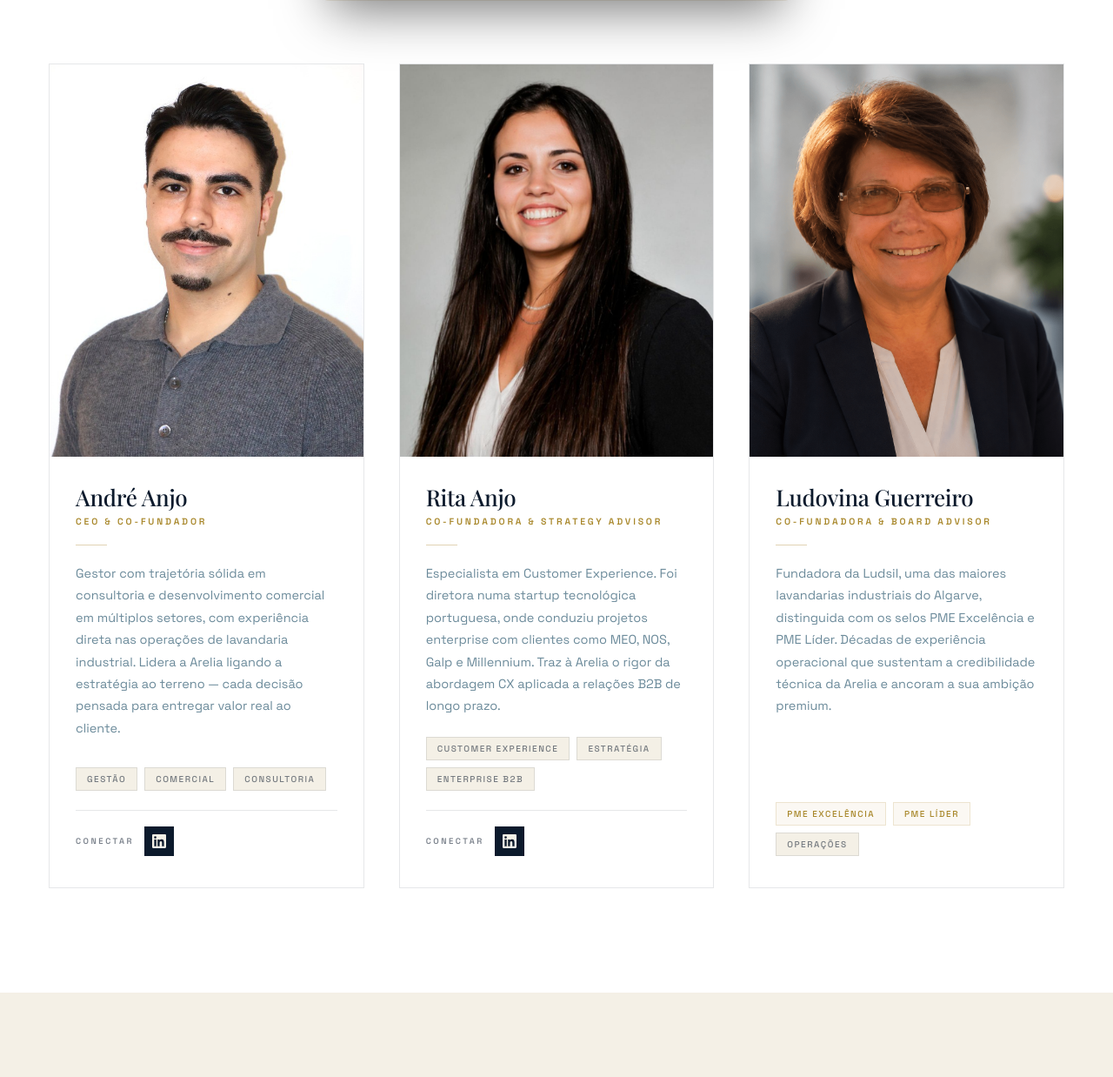
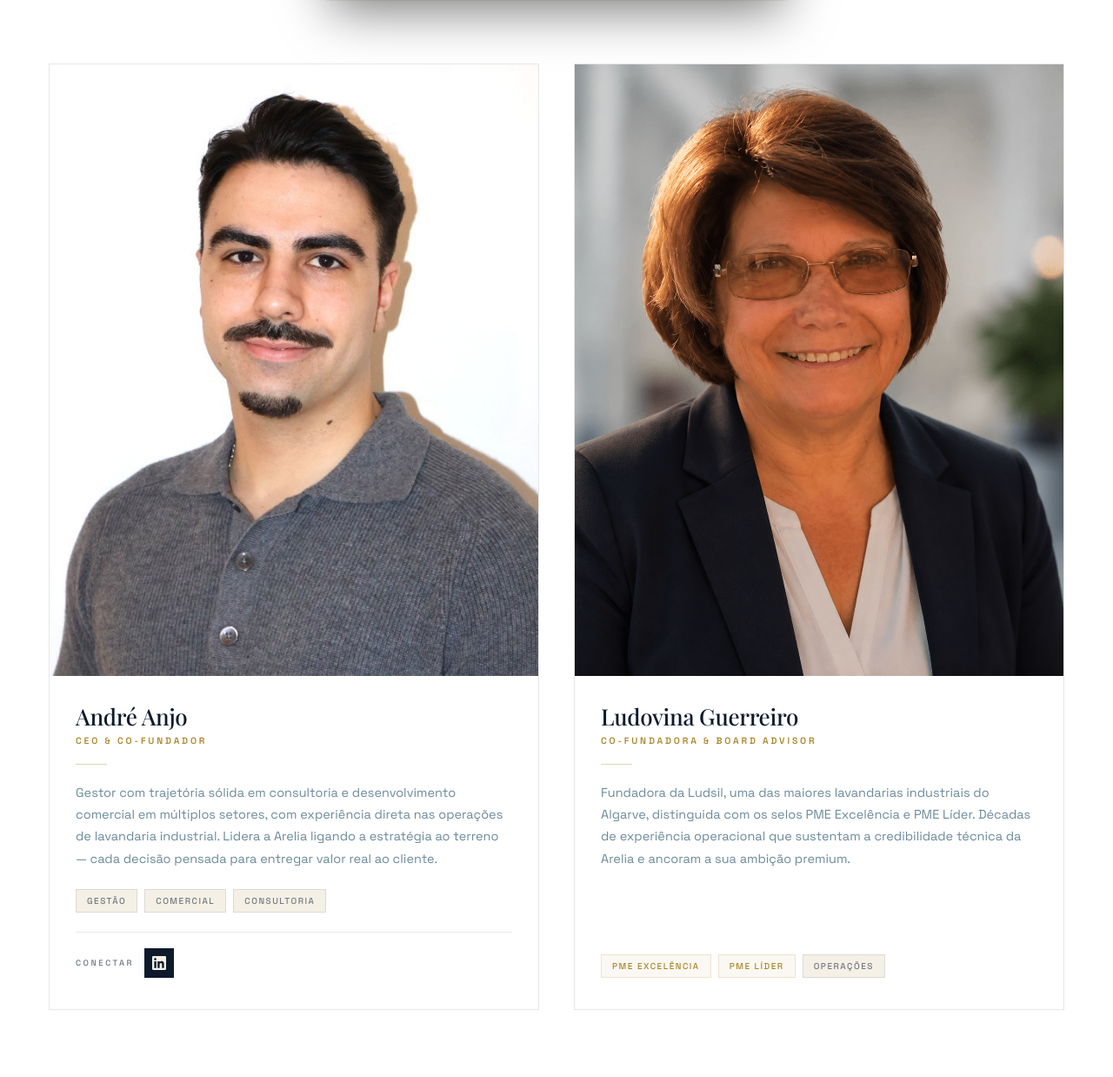
Before and after one commit to AndreAnj0/ar-elia.com, a plain HTML site: page equipa.html in a window 1280 px wide. Shown: the part 776-2014 px from the top of the page at 87% size. Drawn offline with nearby package versions, Linux system fonts and the light colour scheme; a web font is replaced by a local one.

Commit message:
Add files via upload

```diff
--- a/equipa.html
+++ b/equipa.html
@@ -6,10 +6,10 @@
 
 <link rel="icon" type="image/png" href="img/favicon.png"/>
 <link rel="apple-touch-icon" href="img/favicon.png"/>
-<title>A nossa Equipa | André Anjo, Rita Anjo, Ludovina Guerreiro — ARELIA</title>
+<title>A nossa Equipa | André Anjo, Ludovina Guerreiro — ARELIA</title>
 <!-- SEO META (auto-generated) -->
-<meta name="description" content="Conheça o conselho da Arelia: André Anjo (CEO), Rita Anjo (Strategy) e Ludovina Guerreiro (Board Advisor). Experiência em gestão, customer experience e operações de lavandaria industrial no Algarve."/>
-<meta name="keywords" content="arelia equipa, andré anjo lavandaria, rita anjo, ludovina guerreiro ludsil, fundadores arelia"/>
+<meta name="description" content="Conheça o conselho da Arelia: André Anjo (CEO) e Ludovina Guerreiro (Board Advisor). Experiência em gestão e operações de lavandaria industrial no Algarve."/>
+<meta name="keywords" content="arelia equipa, andré anjo lavandaria, ludovina guerreiro ludsil, fundadores arelia"/>
 <meta name="robots" content="index, follow, max-image-preview:large"/>
 <meta name="author" content="Arelia — Lavandaria Industrial"/>
 <meta name="language" content="Portuguese"/>
@@ -18,19 +18,19 @@
 <link rel="canonical" href="https://ar-elia.com/equipa.html"/>
 <meta property="og:type" content="profile"/>
 <meta property="og:url" content="https://ar-elia.com/equipa.html"/>
-<meta property="og:title" content="A nossa Equipa | André Anjo, Rita Anjo, Ludovina Guerreiro — ARELIA"/>
-<meta property="og:description" content="Conheça o conselho da Arelia: André Anjo (CEO), Rita Anjo (Strategy) e Ludovina Guerreiro (Board Advisor). Experiência em gestão, customer experience e operações de lavandaria industrial no Algarve."/>
+<meta property="og:title" content="A nossa Equipa | André Anjo, Ludovina Guerreiro — ARELIA"/>
+<meta property="og:description" content="Conheça o conselho da Arelia: André Anjo (CEO) e Ludovina Guerreiro (Board Advisor). Experiência em gestão e operações de lavandaria industrial no Algarve."/>
 <meta property="og:image" content="https://ar-elia.com/img/lavandaria-hero.png"/>
 <meta property="og:image:width" content="1200"/>
 <meta property="og:image:height" content="630"/>
 <meta property="og:site_name" content="ARELIA — Lavandaria Industrial"/>
 <meta property="og:locale" content="pt_PT"/>
 <meta name="twitter:card" content="summary_large_image"/>
-<meta name="twitter:title" content="A nossa Equipa | André Anjo, Rita Anjo, Ludovina Guerreiro — ARELIA"/>
-<meta name="twitter:description" content="Conheça o conselho da Arelia: André Anjo (CEO), Rita Anjo (Strategy) e Ludovina Guerreiro (Board Advisor). Experiência em gestão, customer experience e operações de lavandaria industrial no Algarve."/>
+<meta name="twitter:title" content="A nossa Equipa | André Anjo, Ludovina Guerreiro — ARELIA"/>
+<meta name="twitter:description" content="Conheça o conselho da Arelia: André Anjo (CEO) e Ludovina Guerreiro (Board Advisor). Experiência em gestão e operações de lavandaria industrial no Algarve."/>
 <meta name="twitter:image" content="https://ar-elia.com/img/lavandaria-hero.png"/>
 <script type="application/ld+json">{"@context":"https://schema.org","@type":"Organization","@id":"https://ar-elia.com/#organization","name":"Arelia — Lavandaria Industrial","alternateName":"Arelia","url":"https://ar-elia.com","logo":"https://ar-elia.com/img/favicon.png","description":"Lavandaria industrial para hotelaria premium no Algarve, Portugal.","email":"AAnjo@ar-elia.com","telephone":"+351918166311","foundingDate":"2026","areaServed":{"@type":"AdministrativeArea","name":"Algarve, Portugal"},"address":{"@type":"PostalAddress","addressRegion":"Algarve","addressCountry":"PT"},"sameAs":["https://www.linkedin.com/company/arelia-lavandaria"]}</script>
-<script type="application/ld+json">{"@context":"https://schema.org","@type":"AboutPage","url":"https://ar-elia.com/equipa.html","name":"A nossa Equipa | André Anjo, Rita Anjo, Ludovina Guerreiro — ARELIA","description":"Conheça o conselho da Arelia: André Anjo (CEO), Rita Anjo (Strategy) e Ludovina Guerreiro (Board Advisor). Experiência em gestão, customer experience e operações de lavandaria industrial no Algarve.","isPartOf":{"@id":"https://ar-elia.com/#website"},"inLanguage":"pt-PT","about":{"@id":"https://ar-elia.com/#organization"}}</script>
+<script type="application/ld+json">{"@context":"https://schema.org","@type":"AboutPage","url":"https://ar-elia.com/equipa.html","name":"A nossa Equipa | André Anjo, Ludovina Guerreiro — ARELIA","description":"Conheça o conselho da Arelia: André Anjo (CEO) e Ludovina Guerreiro (Board Advisor). Experiência em gestão e operações de lavandaria industrial no Algarve.","isPartOf":{"@id":"https://ar-elia.com/#website"},"inLanguage":"pt-PT","about":{"@id":"https://ar-elia.com/#organization"}}</script>
 <link href="https://fonts.googleapis.com/css2?family=Playfair+Display:ital,wght@0,400;0,500;0,600;0,700;0,800;1,400;1,500;1,600&family=Space+Grotesk:wght@300;400;500;600;700&display=swap" rel="stylesheet"/>
 
 <style>
@@ -250,7 +250,7 @@ nav {
 }
 .board-grid {
   display: grid;
-  grid-template-columns: repeat(3, 1fr);
+  grid-template-columns: repeat(2, 1fr);
   gap: 40px;
 }
 
@@ -719,7 +719,7 @@ gtag('config', 'G-7SKWWCWMZV', {
 <section class="board">
   <div class="board-inner">
     <span class="board-eyebrow">O Board</span>
-    <h2 class="board-title">Três trajetos,<br>uma visão.</h2>
+    <h2 class="board-title">Dois trajetos,<br>uma visão.</h2>
 
     <div class="board-grid">
 
@@ -744,33 +744,6 @@ gtag('config', 'G-7SKWWCWMZV', {
           <div class="member-social">
             <span class="member-social-label">Conectar</span>
             <a class="member-linkedin" href="https://www.linkedin.com/in/andreanj0/" target="_blank" rel="noopener" aria-label="LinkedIn de André Anjo">
-              <svg viewBox="0 0 24 24" xmlns="http://www.w3.org/2000/svg"><path d="M20.45 20.45h-3.55v-5.57c0-1.33-.03-3.04-1.85-3.04-1.85 0-2.14 1.45-2.14 2.94v5.67H9.36V9h3.41v1.56h.05c.47-.9 1.64-1.85 3.37-1.85 3.6 0 4.26 2.37 4.26 5.45v6.29zM5.34 7.43a2.06 2.06 0 1 1 0-4.12 2.06 2.06 0 0 1 0 4.12zM7.12 20.45H3.56V9h3.56v11.45zM22.22 0H1.77C.79 0 0 .77 0 1.72v20.56C0 23.23.79 24 1.77 24h20.45c.98 0 1.78-.77 1.78-1.72V1.72C24 .77 23.2 0 22.22 0z"/></svg>
-            </a>
-          </div>
-        </div>
-      </article>
-
-      <!-- RITA ANJO -->
-      <article class="member-card reveal">
-        <div class="member-photo">
-          <img src="img/rita.jpeg" alt="Rita Anjo — Co-fundadora e Strategy Advisor da Arelia"
-               loading="lazy"
-               onerror="this.style.display='none';this.nextElementSibling.style.display='flex';"/>
-          <div class="photo-placeholder" data-initials="RA" style="display:none;"></div>
-        </div>
-        <div class="member-body">
-          <h3 class="member-name">Rita Anjo</h3>
-          <span class="member-role">Co-fundadora &amp; Strategy Advisor</span>
-          <div class="member-divider"></div>
-          <p class="member-bio">Especialista em Customer Experience. Foi diretora numa startup tecnológica portuguesa, onde conduziu projetos enterprise com clientes como MEO, NOS, Galp e Millennium. Traz à Arelia o rigor da abordagem CX aplicada a relações B2B de longo prazo.</p>
-          <div class="member-tags">
-            <span class="tag">Customer Experience</span>
-            <span class="tag">Estratégia</span>
-            <span class="tag">Enterprise B2B</span>
-          </div>
-          <div class="member-social">
-            <span class="member-social-label">Conectar</span>
-            <a class="member-linkedin" href="https://www.linkedin.com/in/rita-anjo-3184a0149/" target="_blank" rel="noopener" aria-label="LinkedIn de Rita Anjo">
               <svg viewBox="0 0 24 24" xmlns="http://www.w3.org/2000/svg"><path d="M20.45 20.45h-3.55v-5.57c0-1.33-.03-3.04-1.85-3.04-1.85 0-2.14 1.45-2.14 2.94v5.67H9.36V9h3.41v1.56h.05c.47-.9 1.64-1.85 3.37-1.85 3.6 0 4.26 2.37 4.26 5.45v6.29zM5.34 7.43a2.06 2.06 0 1 1 0-4.12 2.06 2.06 0 0 1 0 4.12zM7.12 20.45H3.56V9h3.56v11.45zM22.22 0H1.77C.79 0 0 .77 0 1.72v20.56C0 23.23.79 24 1.77 24h20.45c.98 0 1.78-.77 1.78-1.72V1.72C24 .77 23.2 0 22.22 0z"/></svg>
             </a>
           </div>
```
